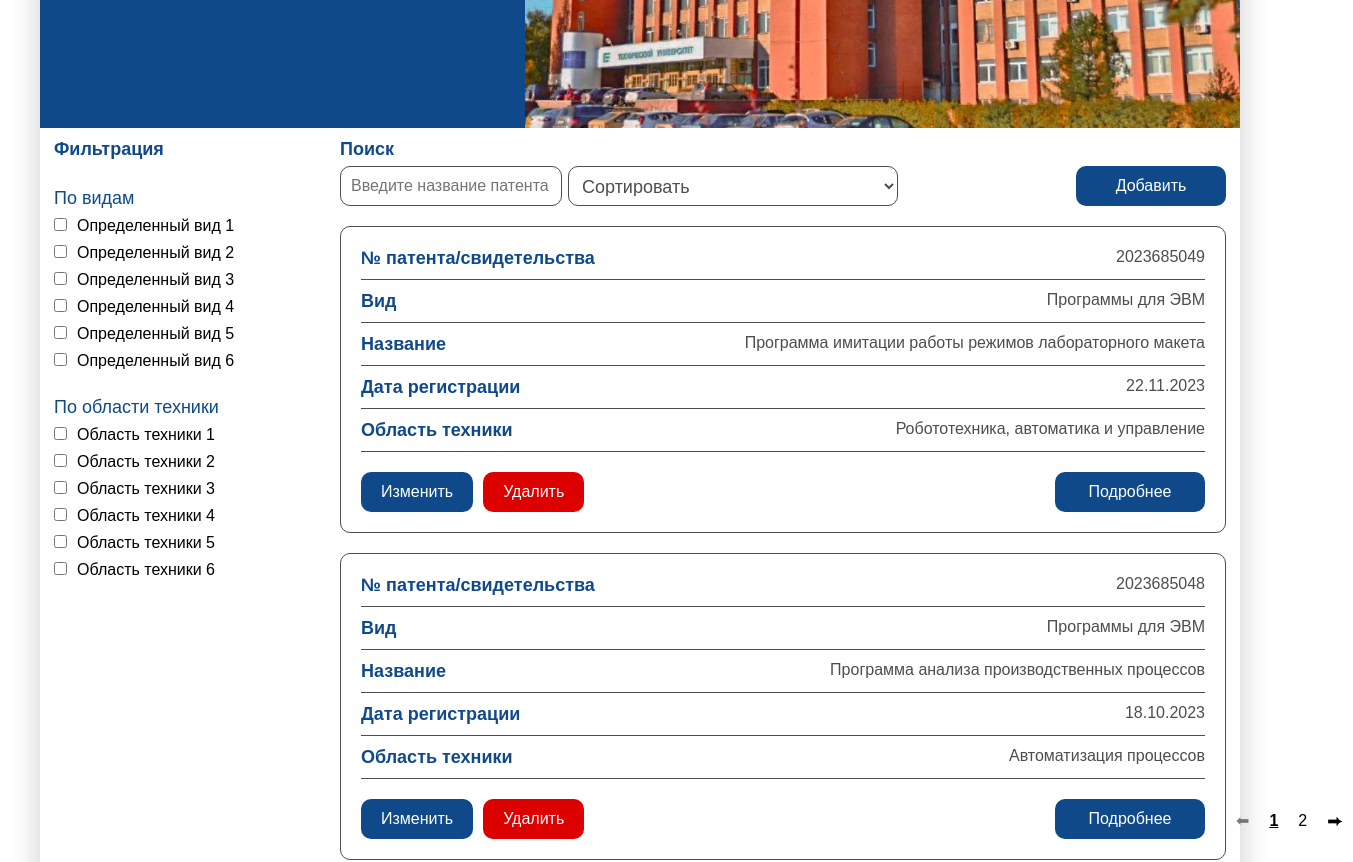
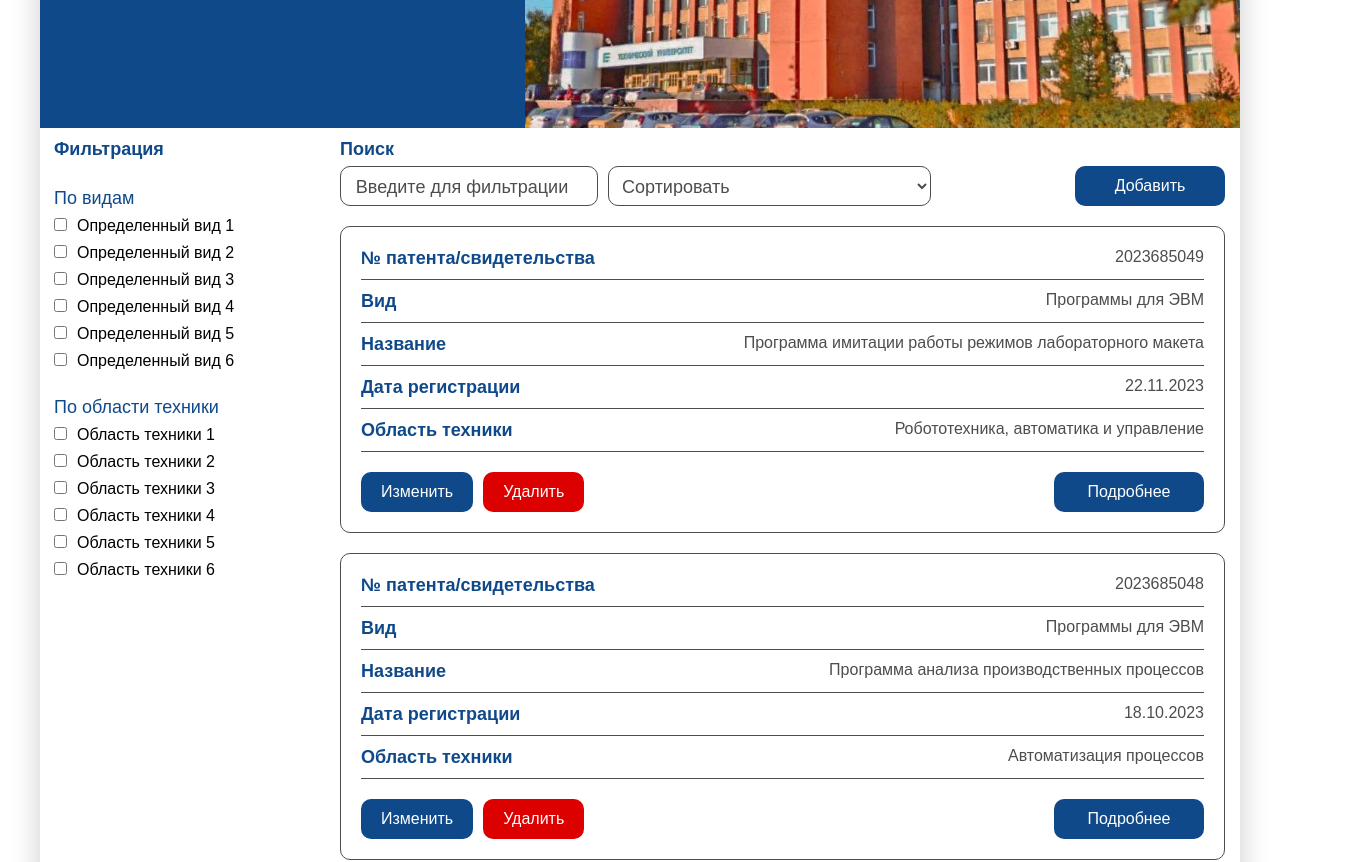
Before and after one commit to Houd1niq/CTT, a React (Vite) app in the folder client/: page / in a window 1280 px wide. Shown: the part 340-1202 px from the top of the page, 1353 px wide, since content can reach past the window. Built offline with nearby package versions, Linux system fonts and the light colour scheme.

Commit message:
Fix popups and scss

```diff
--- a/client/src/App.scss
+++ b/client/src/App.scss
@@ -1,3 +1,7 @@
+body {
+
+}
+
 .firstContainer {
   display: flex;
   flex-direction: column;
@@ -22,8 +26,6 @@
 .search {
   display: flex;
   flex-direction: column;
-  width: 100%;
-  max-width: 228px;
 }
 
 .searchLabel {
@@ -36,27 +38,25 @@
 }
 
 .searchInput {
-  width: 222px;
+  width: 258px;
   height: 40px;
   border-radius: 10px;
   background-color: rgb(255, 255, 255);
   border: 1px solid rgb(77, 77, 77);
-  padding: 0 0 0 10px;
+  padding: 4px 0 0 10px;
   box-sizing: border-box;
   text-align: left;
+  font-family: Montserrat, sans-serif;
 
-  ::placeholder {
+  &::placeholder {
     font-family: Montserrat, sans-serif;
     font-weight: 500;
     font-size: 18px;
     line-height: 17px;
     color: rgb(77, 77, 77);
     text-align: center;
+    transform: translateX(-12px);
   }
-}
-
-.searchInput::placeholder {
-  font-family: Montserrat, sans-serif;
 }
 
 .filterContainer {
@@ -109,7 +109,7 @@
   padding: 20px;
   margin-top: 20px;
   background-color: white;
-  width: 886px;
+  width: 100%;
   display: flex;
   flex-direction: column;
 }
@@ -217,7 +217,6 @@
 }
 
 .addButton {
-  margin: 38px 0 0 208px;
   width: 100%;
   max-width: 150px;
   height: 40px;
@@ -228,6 +227,8 @@
   border-radius: 10px;
   cursor: pointer;
   transition: background-color 0.3s ease;
+  justify-self: flex-end;
+  margin-left: auto;
 
   &:hover {
     background-color: #0162bb;
@@ -236,13 +237,12 @@
 
 .sortContainer {
   display: flex;
-  margin: 38px 0 0 0;
   width: 100%;
   max-width: 300px;
 }
 
 .sortContainer select {
-  padding: 9px 30px 9px 9px;
+  padding: 9px 0 9px 9px;
   width: auto;
   max-width: 330px;
   max-height: 40px;
@@ -295,6 +295,7 @@
 }
 
 .pagination {
+  width: 100%;
   display: flex;
   align-items: center;
   justify-content: center;
@@ -323,25 +324,18 @@
   }
 }
 
-
-.paginationText {
-  font-weight: 500;
-  font-size: 18px;
-  line-height: 22px;
-  color: rgb(15, 73, 138);
-  text-align: center;
-}
-
 .contentContainer {
   display: flex;
-  width: 80%;
+  width: 100%;
   justify-content: space-between;
+  padding-right: 15px;
 }
 
 .moreSortContainer {
+  gap: 10px;
   width: 100%;
   display: flex;
-  align-items: center;
+  align-items: end;
 }
 
 .popupContainer {
@@ -360,8 +354,7 @@
   background: rgb(255, 255, 255);
   padding: 20px;
   border-radius: 10px;
-  width: 588px;
-  height: 870px;
+  width: 28%;
   box-shadow: 0 4px 10px rgba(0, 0, 0, 0.1);
   display: flex;
   flex-direction: column;
@@ -472,7 +465,7 @@
 
   .uploadText {
     font-size: 16px;
-    color: #777;
+    color: rgb(77, 77 ,77);
     margin-bottom: 10px;
   }
 
@@ -485,7 +478,7 @@
   .fileSeparator {
     width: 100%;
     border-top: 1px solid rgba(0, 0, 0, 0.1);
-    margin: 15px 0 5px 0;
+    margin: 15px 0 12px 0;
   }
 
   .fileDisplay {
@@ -599,32 +592,3 @@
     background-color: rgba(0, 0, 0, 0.1);
   }
 }
-
-@media (max-width: 768px) {
-  .headerContainer {
-    padding: 0 10px;
-  }
-
-  .search {
-    top: 70%;
-    left: 5%;
-  }
-
-  .layoutContainer {
-    flex-direction: column;
-    align-items: center;
-  }
-
-  .filterContainer {
-    width: 90%;
-    margin: 10px 0;
-  }
-
-  .mainContainer {
-    width: 90%;
-  }
-
-  .footerContacts {
-    font-size: 12px;
-  }
-}
--- a/client/src/App.tsx
+++ b/client/src/App.tsx
@@ -1,4 +1,4 @@
-import React, { useState } from 'react';
+import React, {useEffect, useState} from 'react';
 import './App.scss';
 
 interface Patent {
@@ -10,23 +10,71 @@ interface Patent {
 }
 
 const initialPatents: Patent[] = [
-    { id: '2023685049', type: 'Программы для ЭВМ', name: 'Программа имитации работы режимов лабораторного макета', date: '22.11.2023', area: 'Робототехника, автоматика и управление' },
-    { id: '2023685048', type: 'Программы для ЭВМ', name: 'Программа анализа производственных процессов', date: '18.10.2023', area: 'Автоматизация процессов' },
-    { id: '2023685047', type: 'Программы для ЭВМ', name: 'Программа управления оборудованием', date: '05.09.2023', area: 'Промышленная автоматизация' },
-    { id: '2023685046', type: 'Программы для ЭВМ', name: 'Программа для анализа данных в медицине', date: '12.08.2023', area: 'Медицинские технологии' },
-    { id: '123', type: 'Программы для ЭВМ', name: 'Программа для анализа данных в медицине', date: '12.08.2023', area: 'Медицинские технологии' },
-    { id: '1234', type: 'Программы для ЭВМ', name: 'Программа для анализа данных в медицине', date: '12.08.2023', area: 'Медицинские технологии' },
-    { id: '12345', type: 'Программы для ЭВМ', name: 'Программа для анализа данных в медицине', date: '12.08.2023', area: 'Медицинские технологии' },
-    { id: '123456', type: 'Программы для ЭВМ', name: 'Программа для анализа данных в медицине', date: '12.08.2023', area: 'Медицинские технологии' },
+    {
+        id: '2023685049',
+        type: 'Программы для ЭВМ',
+        name: 'Программа имитации работы режимов лабораторного макета',
+        date: '22.11.2023',
+        area: 'Робототехника, автоматика и управление'
+    },
+    {
+        id: '2023685048',
+        type: 'Программы для ЭВМ',
+        name: 'Программа анализа производственных процессов',
+        date: '18.10.2023',
+        area: 'Автоматизация процессов'
+    },
+    {
+        id: '2023685047',
+        type: 'Программы для ЭВМ',
+        name: 'Программа управления оборудованием',
+        date: '05.09.2023',
+        area: 'Промышленная автоматизация'
+    },
+    {
+        id: '2023685046',
+        type: 'Программы для ЭВМ',
+        name: 'Программа для анализа данных в медицине',
+        date: '12.08.2023',
+        area: 'Медицинские технологии'
+    },
+    {
+        id: '123',
+        type: 'Программы для ЭВМ',
+        name: 'Программа для анализа данных в медицине',
+        date: '12.08.2023',
+        area: 'Медицинские технологии'
+    },
+    {
+        id: '1234',
+        type: 'Программы для ЭВМ',
+        name: 'Программа для анализа данных в медицине',
+        date: '12.08.2023',
+        area: 'Медицинские технологии'
+    },
+    {
+        id: '12345',
+        type: 'Программы для ЭВМ',
+        name: 'Программа для анализа данных в медицине',
+        date: '12.08.2023',
+        area: 'Медицинские технологии'
+    },
+    {
+        id: '123456',
+        type: 'Программы для ЭВМ',
+        name: 'Программа для анализа данных в медицине',
+        date: '12.08.2023',
+        area: 'Медицинские технологии'
+    },
 ];
 
-const Filter: React.FC<{ title: string; options: string[] }> = ({ title, options }) => (
+const Filter: React.FC<{ title: string; options: string[] }> = ({title, options}) => (
     <div className="filterSection">
         <div className="filterTitle">{title}</div>
         {options.map(option => (
             <div className="filterOption" key={option}>
                 <label>
-                    <input type="checkbox" />
+                    <input type="checkbox"/>
                     <span>{option}</span>
                 </label>
             </div>
@@ -34,10 +82,23 @@ const Filter: React.FC<{ title: string; options: string[] }> = ({ title, options
     </div>
 );
 
-const PatentCard: React.FC<Patent & { onDelete: (id: string, name: string) => void; }> = ({ id, type, name, date, area, onDelete }) => (
+const PatentCard: React.FC<Patent & { onDelete: (id: string, name: string) => void; }> = ({
+                                                                                              id,
+                                                                                              type,
+                                                                                              name,
+                                                                                              date,
+                                                                                              area,
+                                                                                              onDelete
+                                                                                          }) => (
     <div className="card">
         <div className="cardContent">
-            {[{ label: '№ патента/свидетельства', value: id }, { label: 'Вид', value: type }, { label: 'Название', value: name }, { label: 'Дата регистрации', value: date }, { label: 'Область техники', value: area }].map(({ label, value }) => (
+            {[{label: '№ патента/свидетельства', value: id}, {label: 'Вид', value: type}, {
+                label: 'Название',
+                value: name
+            }, {label: 'Дата регистрации', value: date}, {label: 'Область техники', value: area}].map(({
+                                                                                                           label,
+                                                                                                           value
+                                                                                                       }) => (
                 <div className="cardRow" key={label}>
                     <span className="label">{label}</span><span className="value">{value}</span>
                 </div>
@@ -59,7 +120,7 @@ interface PaginationProps {
     onPageChange: (page: number) => void;
 }
 
-const Pagination: React.FC<PaginationProps> = ({ totalPages, currentPage, onPageChange }) => {
+const Pagination: React.FC<PaginationProps> = ({totalPages, currentPage, onPageChange}) => {
     const handlePreviousPage = () => {
         if (currentPage > 1) {
             onPageChange(currentPage - 1);
@@ -198,16 +259,29 @@ function App() {
         handleCloseAddPopup();
     };
 
+    useEffect(() => {
+        const allPopups = isAddPopupOpen || isDeletePopupOpen;
+        if (allPopups) {
+            const scrollWidth = window.innerWidth - document.documentElement.clientWidth
+            document.body.style.overflowY = 'hidden';
+            document.body.style.paddingRight = scrollWidth + "px";
+        }
+        else {document.body.style.overflowY = 'auto'
+        document.body.style.paddingRight = '0px'}
+    }, [isAddPopupOpen, isDeletePopupOpen]);
+
     return (
         <div className="firstContainer">
             <div className="headerContainer">
-                <img src="/headerImage.png" alt="headerImage" className="image" />
+                <img src="/headerImage.png" alt="headerImage" className="image"/>
             </div>
             <div className="contentContainer">
                 <div className="filterContainer">
                     <div className="filterHeading">Фильтрация</div>
-                    <Filter title="По видам" options={['Определенный вид 1', 'Определенный вид 2', 'Определенный вид 3', 'Определенный вид 4', 'Определенный вид 5', 'Определенный вид 6']} />
-                    <Filter title="По области техники" options={['Область техники 1', 'Область техники 2', 'Область техники 3', 'Область техники 4', 'Область техники 5', 'Область техники 6']} />
+                    <Filter title="По видам"
+                            options={['Определенный вид 1', 'Определенный вид 2', 'Определенный вид 3', 'Определенный вид 4', 'Определенный вид 5', 'Определенный вид 6']}/>
+                    <Filter title="По области техники"
+                            options={['Область техники 1', 'Область техники 2', 'Область техники 3', 'Область техники 4', 'Область техники 5', 'Область техники 6']}/>
                 </div>
                 <div className="mainContainer">
                     <div className="moreSortContainer">
@@ -216,7 +290,7 @@ function App() {
                             <input
                                 type="text"
                                 className="searchInput"
-                                placeholder="Введите название патента"
+                                placeholder="Введите для фильтрации"
                                 value={searchQuery}
                                 onChange={handleSearchChange}
                             />
@@ -228,14 +302,14 @@ function App() {
                                 <option value="desc">По убыванию даты регистрации</option>
                             </select>
                         </div>
-                        <div>
-                            <button className="addButton" onClick={handleAddButtonClick}>Добавить</button>
-                        </div>
+                        <button className="addButton" onClick={handleAddButtonClick}>Добавить</button>
                     </div>
                     {currentPatents.map(patent => (
                         <PatentCard key={patent.id} {...patent} onDelete={handleDeleteButtonClick}/>
                     ))}
                 </div>
+            </div>
+            <div className="pagination">
                 <Pagination totalPages={totalPages} currentPage={currentPage} onPageChange={setCurrentPage}/>
             </div>
             <div className="footerContainer">
@@ -264,21 +338,24 @@ function App() {
                                 </div>
                             ))}
                             <label className="notification">
-                                <input type="checkbox" /> необходимость уведомления
+                                <input type="checkbox"/> необходимость уведомления
                             </label>
                             <div className="fileUpload" onDrop={handleDrop} onDragOver={(e) => e.preventDefault()}>
                                 <div className="fileUploadContent">
-                                    <img src="../public/icons8-upload-file-48.png" alt="Upload Icon" className="uploadIcon" />
+                                    <img src="../public/icons8-upload-file-48.png" alt="Upload Icon"
+                                         className="uploadIcon"/>
                                     <p className="uploadText">Перетащите файл сюда</p>
                                     <p className="orText">или</p>
                                     <label htmlFor="fileUpload" className="browseButton">Выберите файл</label>
-                                    <input type="file" id="fileUpload" className="fileInput" onChange={handleFileChange} />
-                                    {file && <hr className="fileSeparator" />}
+                                    <input type="file" id="fileUpload" className="fileInput"
+                                           onChange={handleFileChange}/>
+                                    {file && <hr className="fileSeparator"/>}
                                     <div className="uploadedFileName">{file?.name}</div>
                                 </div>
                             </div>
                             <div className="popupButtons">
-                                <button type="button" className="closePopup" onClick={handleCloseAddPopup}>Закрыть</button>
+                                <button type="button" className="closePopup" onClick={handleCloseAddPopup}>Закрыть
+                                </button>
                                 <button type="submit" className="popupSubmit">Добавить патент</button>
                             </div>
                         </form>
--- a/client/src/Authorization.tsx
+++ b/client/src/Authorization.tsx
@@ -11,7 +11,7 @@ const Authorization = () => {
     const handleInputChange = (setter: React.Dispatch<React.SetStateAction<string>>, validator?: (value: string) => void) => (e: React.ChangeEvent<HTMLInputElement>) => {
         const value = e.target.value;
         setter(value);
-        if (validator) validator(value);
+        validator?.(value);
     };
 
     useEffect(() => {
```
